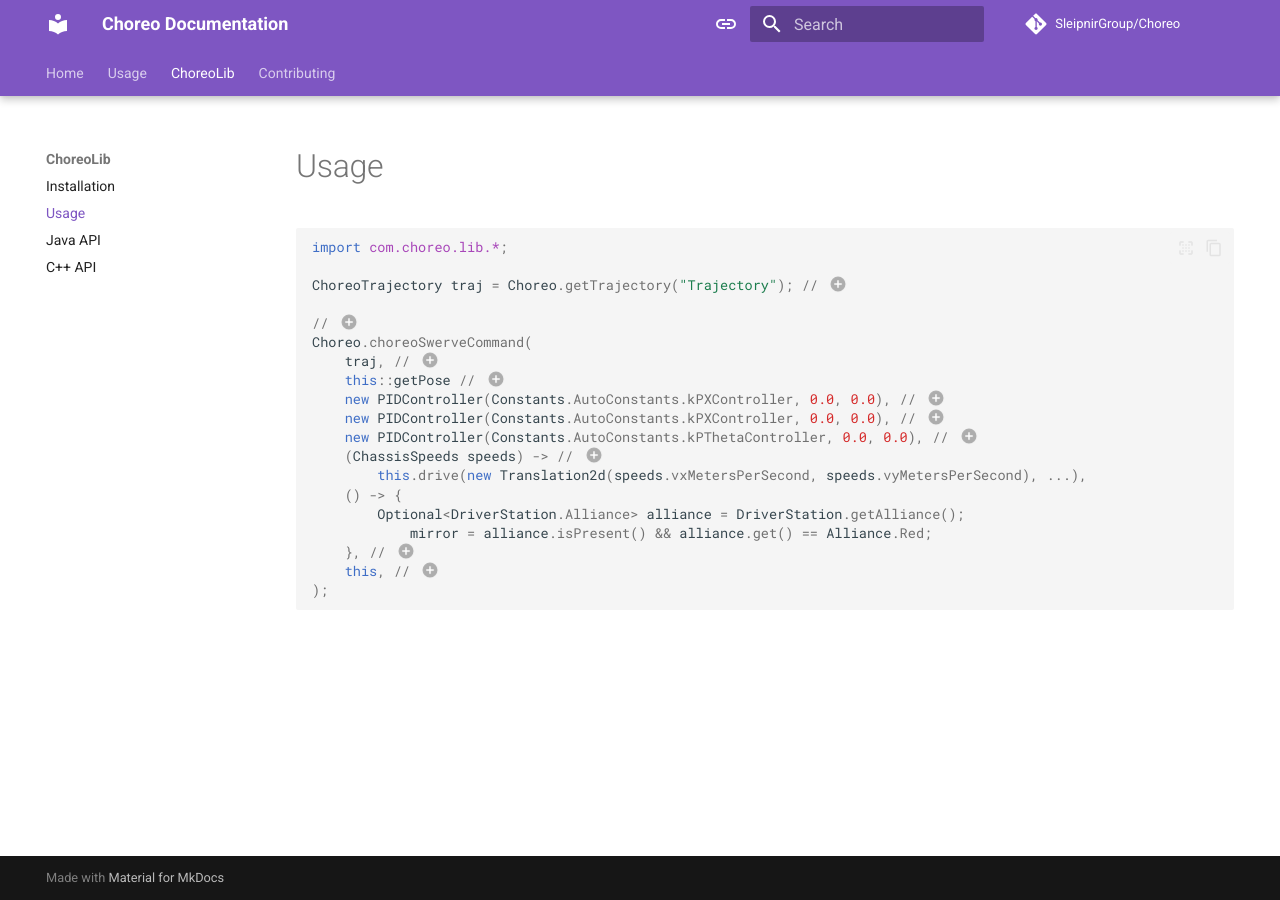
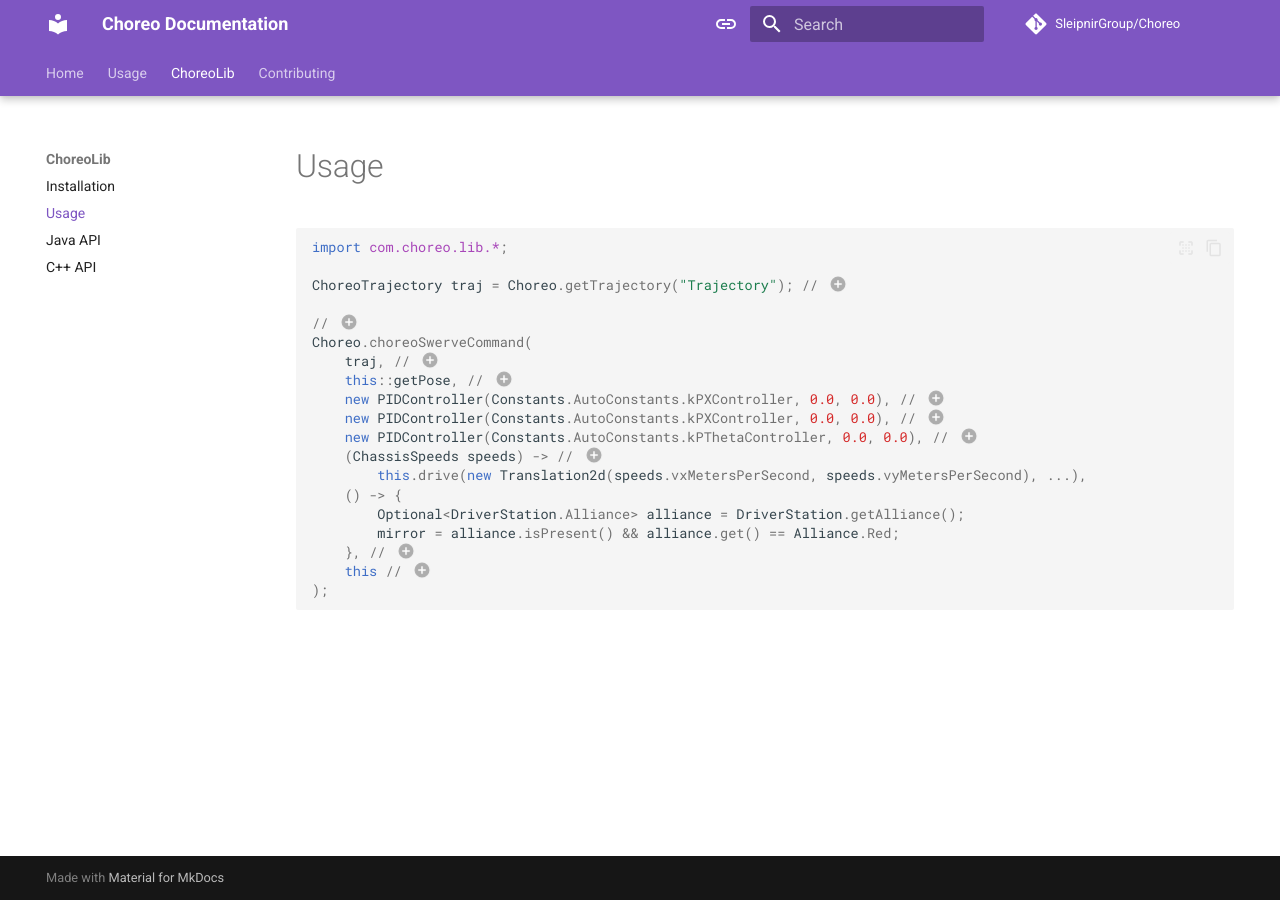
Before and after one commit to RohanBhattacharyya/Choreo, an MkDocs documentation site: the page built from docs/choreolib/usage.md, in a window 1280 px wide. Built offline with MkDocs 1.6.1 and Material for MkDocs 9.7.7, drawn with Linux system fonts in a browser that asks for light colours; comment, search, counter and statistics services are not loaded.

````diff
--- a/docs/choreolib/usage.md
+++ b/docs/choreolib/usage.md
@@ -6,7 +6,7 @@ ChoreoTrajectory traj = Choreo.getTrajectory("Trajectory"); // (1)
 // (2)
 Choreo.choreoSwerveCommand(
     traj, // (3)
-    this::getPose // (4)
+    this::getPose, // (4)
     new PIDController(Constants.AutoConstants.kPXController, 0.0, 0.0), // (5)
     new PIDController(Constants.AutoConstants.kPXController, 0.0, 0.0), // (6)
     new PIDController(Constants.AutoConstants.kPThetaController, 0.0, 0.0), // (7)
@@ -14,9 +14,9 @@ Choreo.choreoSwerveCommand(
         this.drive(new Translation2d(speeds.vxMetersPerSecond, speeds.vyMetersPerSecond), ...),
     () -> {
         Optional<DriverStation.Alliance> alliance = DriverStation.getAlliance();
-            mirror = alliance.isPresent() && alliance.get() == Alliance.Red;
+        mirror = alliance.isPresent() && alliance.get() == Alliance.Red;
     }, // (9)
-    this, // (10)
+    this // (10)
 );
 ```
 
````
